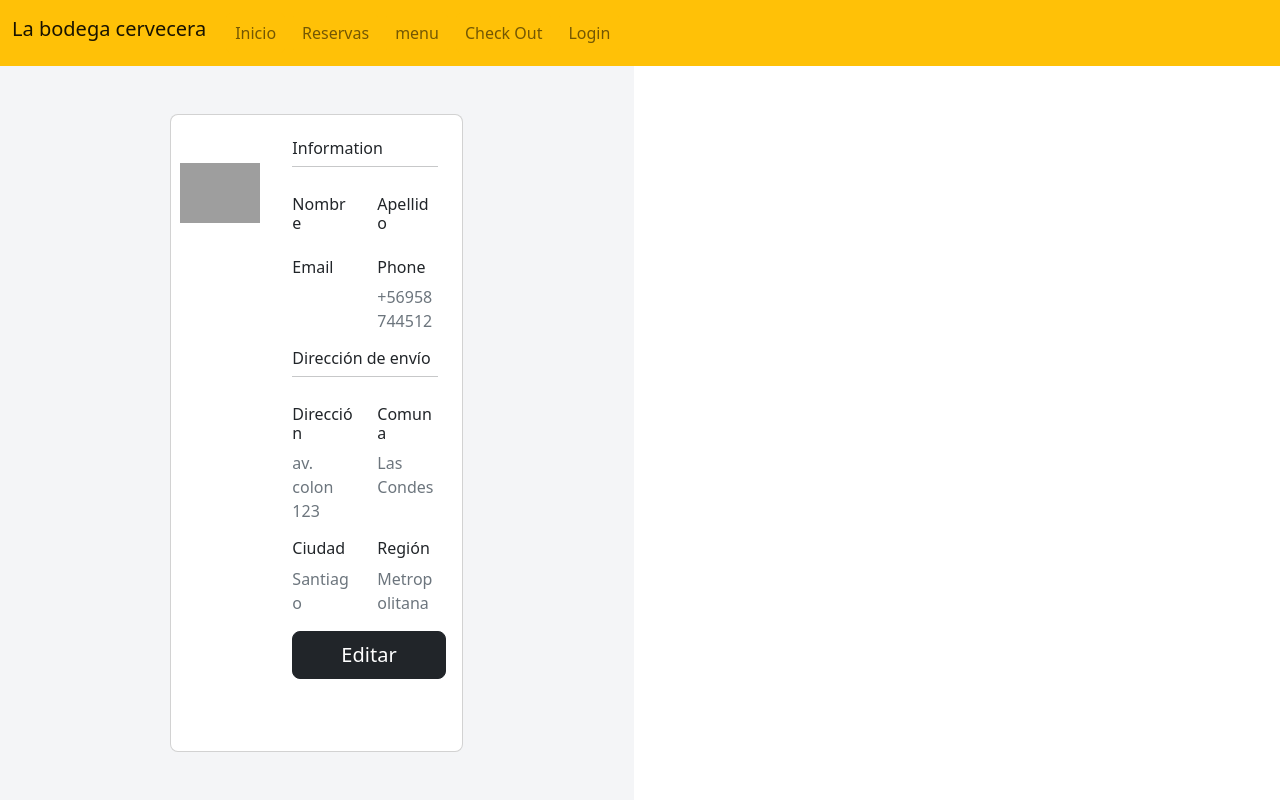
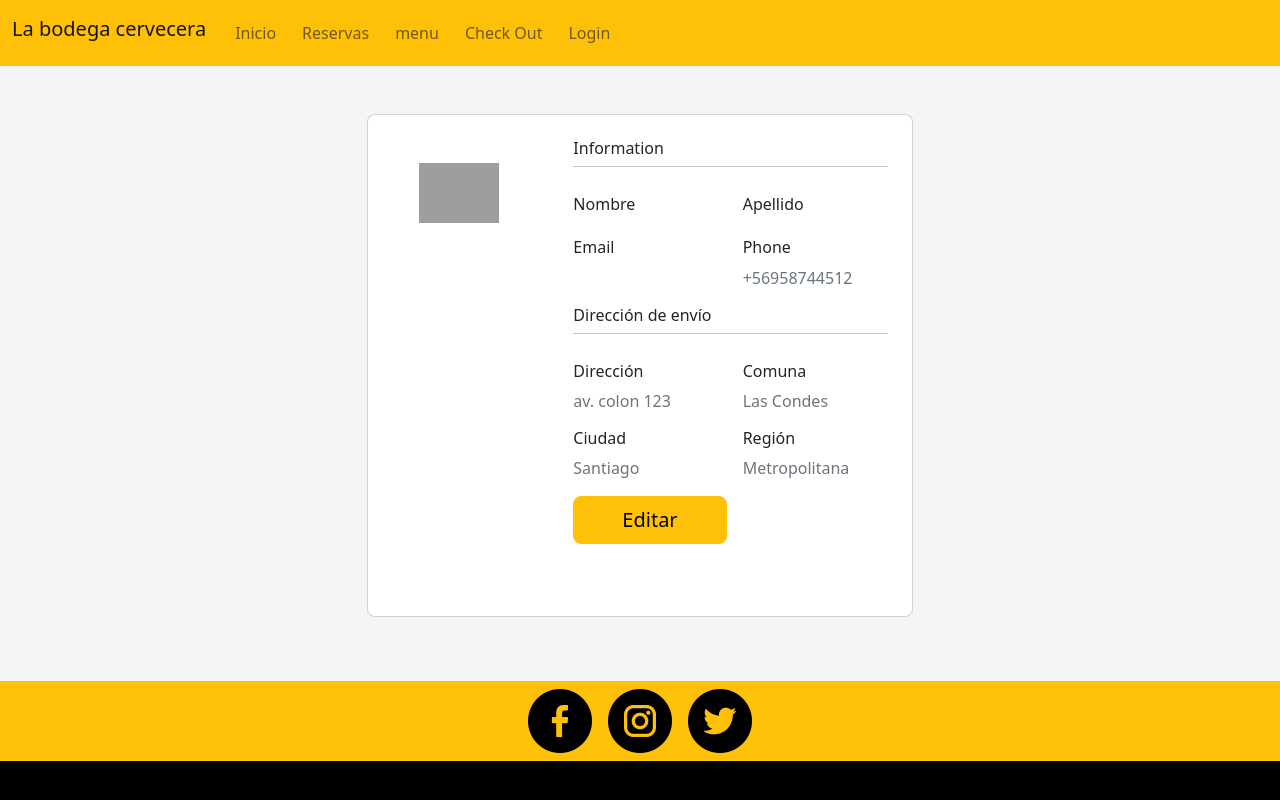
Before and after one commit to Fernandojmo/proy_comfront, a React (Create React App) app: page /profile in a window 1280 px wide. Shown: the top 800 px of the page. Built offline with nearby package versions, Linux system fonts and the light colour scheme; no server answers; grey boxes are pictures that could not be loaded.

Commit message:
se corrige centrado de plantilla perfil y se arregla boton

```diff
--- a/src/components/Profilecard.jsx
+++ b/src/components/Profilecard.jsx
@@ -1,5 +1,6 @@
 import React from 'react'
 import { MDBCol, MDBContainer, MDBRow, MDBCard, MDBCardText, MDBCardBody, MDBCardImage, MDBTypography, MDBIcon, MDBBtn } from 'mdb-react-ui-kit';
+import Button from 'react-bootstrap/Button';
 
 const Profilecard = (userProfile) => {
   return (
@@ -60,7 +61,7 @@ const Profilecard = (userProfile) => {
                     <MDBCardText className="text-muted">Metropolitana</MDBCardText>
                   </MDBCol>
                 </MDBRow>
-                <MDBBtn className="mb-4 px-5" type="submit" color='dark' size='lg'>Editar</MDBBtn>
+                <Button variant="warning" className="mb-4 px-5" type="submit" color='dark' size='lg'>Editar</Button>
 
                 <div className="d-flex justify-content-start">
                   <a href="#!"><MDBIcon fab icon="facebook me-3" size="lg" /></a>
--- a/src/pages/Profile/Profile.jsx
+++ b/src/pages/Profile/Profile.jsx
@@ -57,7 +57,7 @@ const Profile = () => {
   // }
 
   return (
-    <div className='d-flex'>
+    <div className='d-flex flex-column'>
       <Profilecard userProfile={infoUser}/>
     </div>
 
```
